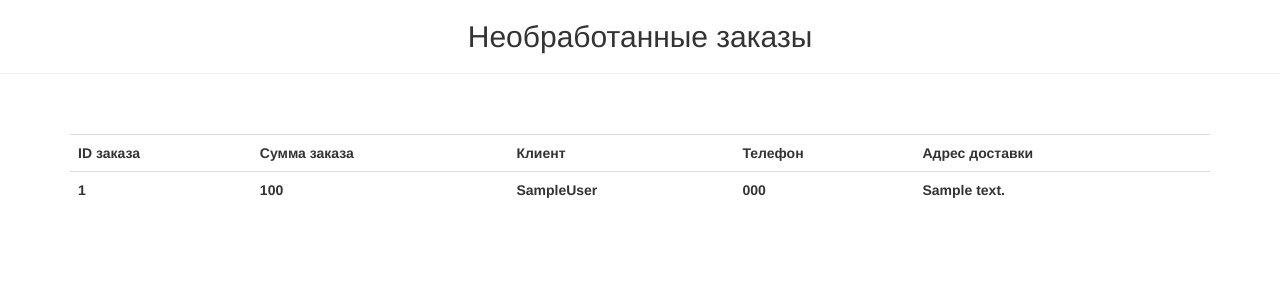
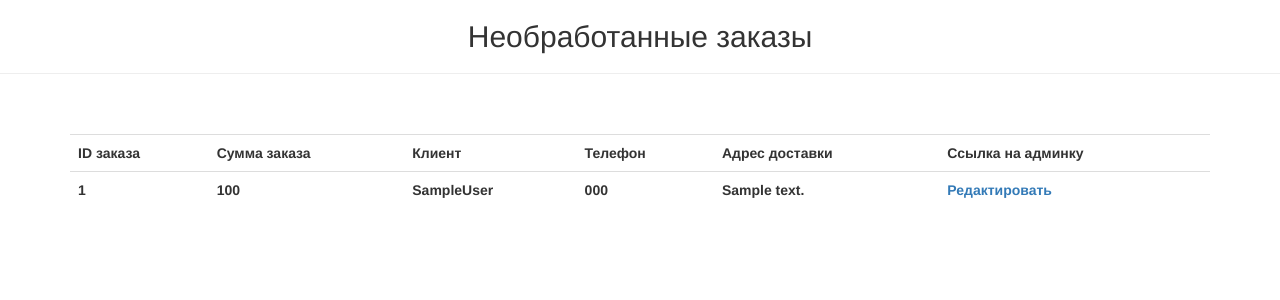
Before and after one commit to Stmkv/star-burger, a Django app: page /manager/orders/ in a window 1280 px wide. Shown: the part 52-352 px from the top of the page. Run offline with Django 3.2, Linux system fonts and the light colour scheme; a user stored in the database is signed in; tables that the repository leaves empty hold one stand-in row (values such as "Sample post"); lists and menus that the app fills with data are empty; parts of the project's set-up code (start-up, migrations or seed data) failed here and were passed over; some libraries are stand-ins or nearby versions.

Commit message:
core(site): add link for change order in manager page

```diff
--- a/foodcartapp/models.py
+++ b/foodcartapp/models.py
@@ -107,7 +107,8 @@ class RestaurantMenuItem(models.Model):
 class OrderManager(models.Manager):
     def get_total_price(self):
         return self.annotate(
-            total_price=models.Sum("items__price") * models.F("items__quantity")
+            total_price=models.Sum("items__product__price")
+            * models.F("items__quantity")
         )
 
 
--- a/restaurateur/templates/order_items.html
+++ b/restaurateur/templates/order_items.html
@@ -18,6 +18,7 @@
       <th>Клиент</th>
       <th>Телефон</th>
       <th>Адрес доставки</th>
+      <th>Ссылка на админку</th>
     </tr>
     {% for order in orders %}
     <tr>
@@ -26,6 +27,7 @@
       <th>{{ order.firstname }}{{ order.lastname }}</th>
       <th>{{ order.phonenumber }}</th>
       <th>{{ order.address }}</th>
+      <th><a href='{% url "admin:foodcartapp_order_change" object_id=order.id%}'>Редактировать</a></th>
     </tr>
     {% endfor %}
 
```
